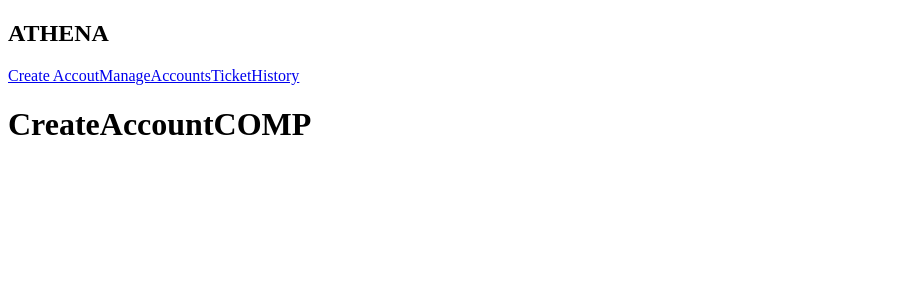
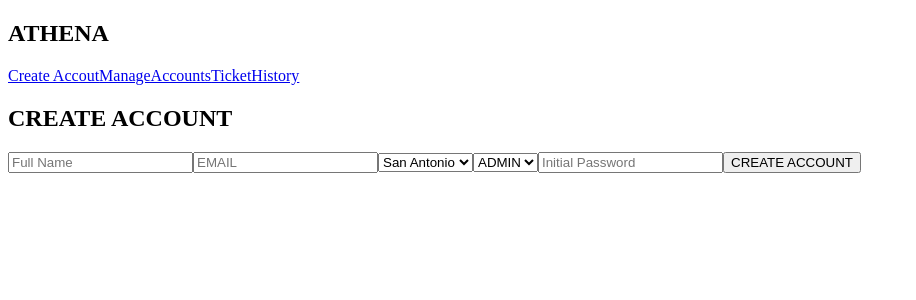
Before and after one commit to chiemelaumeh/TicketManager, a React (Create React App) app in the folder client/: page /admin/CreateAccount in a window 1280 px wide. Shown: the top 300 px of the page, without its empty margins (0-916 px from the left). Built offline with nearby package versions, Linux system fonts and the light colour scheme.

Commit message:
Create Account Page

```diff
--- a/client/src/Components/Admin/CreateAccount.js
+++ b/client/src/Components/Admin/CreateAccount.js
@@ -1,12 +1,26 @@
-import Header from "./header"
-
 const CreateAccount = () => {
 return (
-    <>
-    {/* <Header /> */}
-    <h1>CreateAccountCOMP</h1>
-    </>
+    <div>
+        <h2>CREATE ACCOUNT</h2>
+        <input placeholder="Full Name"></input>
+        <input placeholder="EMAIL"></input>
+        <select>
+            <option>San Antonio</option>
+            <option>Austin</option>
+            <option>Houston</option>
+            <option>Dallas</option>
+        </select>
+        <select>
+            <option>ADMIN</option>
+            <option>TECH</option>
+            <option>USER</option>
+        </select>
+        <input placeholder="Initial Password"></input>
+        <button>CREATE ACCOUNT</button>
+    </div>
 )
 }
 
+//give the option a value= "option 1"
+
 export default CreateAccount
--- a/client/src/Components/Admin/ManageAccounts.js
+++ b/client/src/Components/Admin/ManageAccounts.js
@@ -1,9 +1,6 @@
-import Header from "./header"
-
 const ManageAccounts = () => {
 return (
     <>
-    {/* <Header /> */}
     <>DUMBASSSHIT 2</>
     </>
 )
--- a/client/src/Components/Admin/TicketHistory.js
+++ b/client/src/Components/Admin/TicketHistory.js
@@ -1,9 +1,6 @@
-import Header from "./header"
-
 const TicketHistory = () => {
 return(
     <>
-    {/* <Header /> */}
     <>HELLO</>
     </>
 )
```
